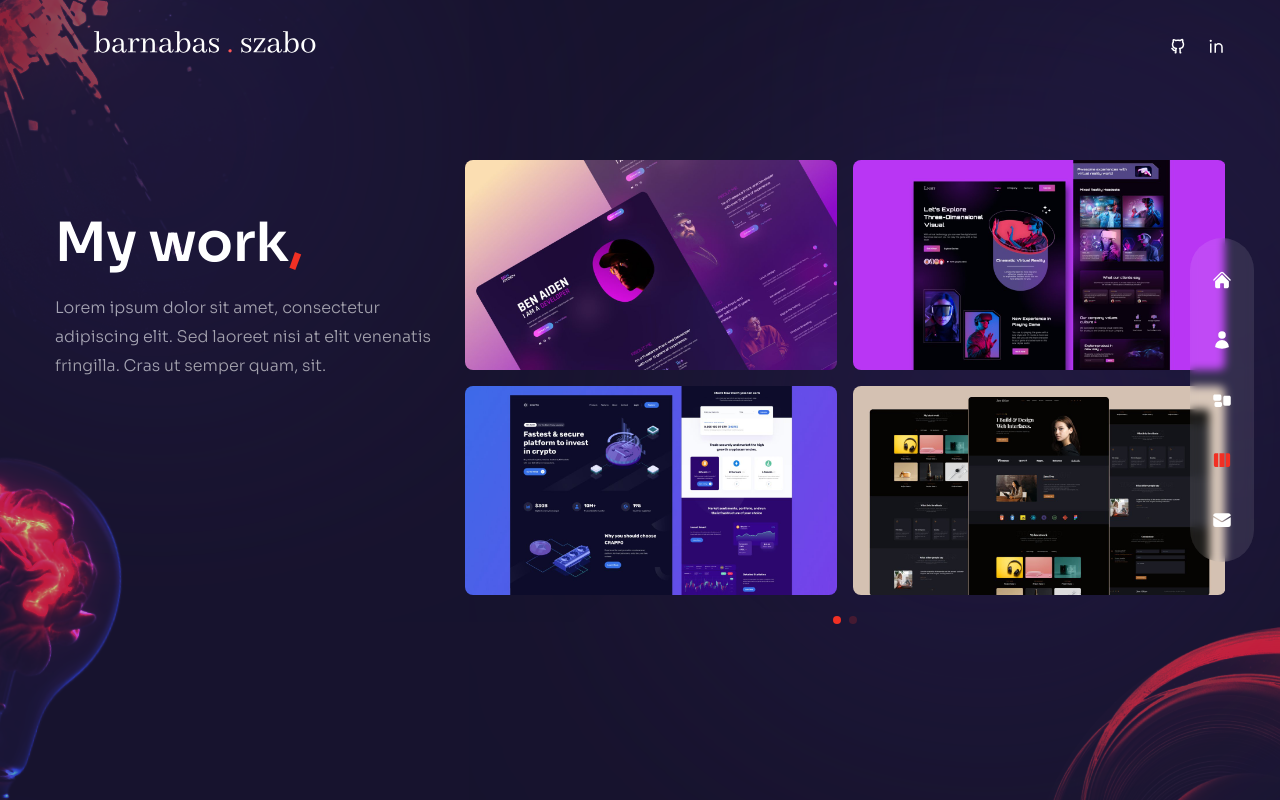
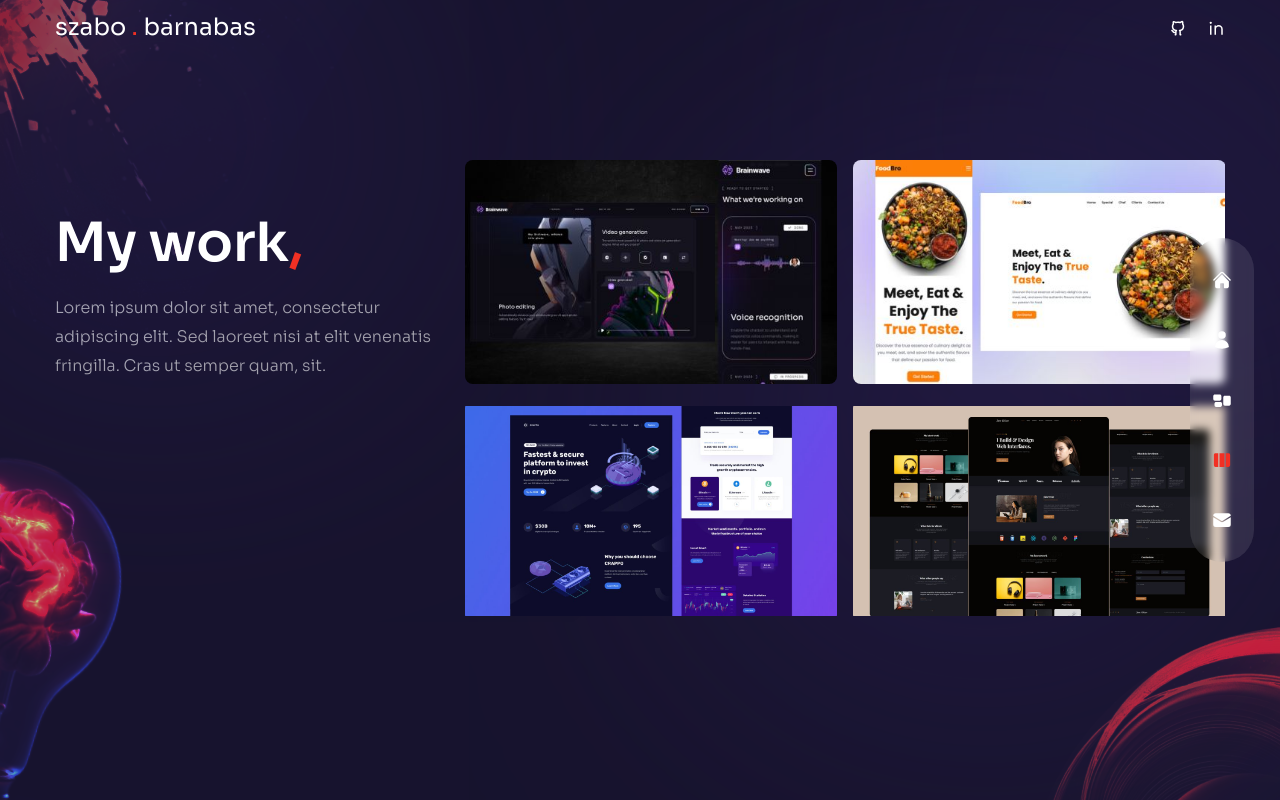
Before and after one commit to szabobarnabas99/portfolio2, a Next.js app: page /work in a window 1280 px wide. Built offline with nearby package versions, Linux system fonts and the light colour scheme.

Commit message:
Add files via upload

```diff
--- a/components/Header.js
+++ b/components/Header.js
@@ -8,14 +8,13 @@ const Header = () => {
             <div className="container mx-auto">
                 <div className="flex flex-col lg:flex-row justify-between items-center gap-y-2 py-2">
                     <Link href={"/"}>
-                        <Image
-                            src={"/brnbs.svg"}
-                            width={300}
-                            height={300}
-                            alt=""
+                        <h1
                             priority={true}
-                            className="text-white"
-                        />
+                            className="text-white text-[1.5rem]"
+                        >
+                            szabo <span className="text-accent">.</span>{" "}
+                            barnabas
+                        </h1>
                     </Link>
                     <Socials />
                 </div>
--- a/components/WorkSlider.js
+++ b/components/WorkSlider.js
@@ -10,46 +10,22 @@ export const workSlider = {
             images: [
                 {
                     title: "title",
-                    path: "/thumb1.jpg",
-                    href: "https://google.com",
+                    path: "/brainwave.jpg",
+                    href: "https://szabo-barnabas.online",
                 },
                 {
                     title: "title",
-                    path: "/thumb2.jpg",
-                    href: "https://google.com",
+                    path: "/foodbro.jpg",
+                    href: "https://szabobarnabas99.github.io/foodbro/",
                 },
                 {
                     title: "title",
                     path: "/thumb3.jpg",
-                    href: "https://google.com",
+                    href: "https://github.com/szabobarnabas99",
                 },
                 {
                     title: "title",
                     path: "/thumb4.jpg",
-                    href: "https://github.com/szabobarnabas99",
-                },
-            ],
-        },
-        {
-            images: [
-                {
-                    title: "title",
-                    path: "/thumb4.jpg",
-                    href: "https://github.com/szabobarnabas99",
-                },
-                {
-                    title: "title",
-                    path: "/thumb1.jpg",
-                    href: "https://github.com/szabobarnabas99",
-                },
-                {
-                    title: "title",
-                    path: "/thumb2.jpg",
-                    href: "https://github.com/szabobarnabas99",
-                },
-                {
-                    title: "title",
-                    path: "/thumb3.jpg",
                     href: "https://github.com/szabobarnabas99",
                 },
             ],
@@ -100,7 +76,7 @@ const WorkSlider = () => {
                                                 />
                                                 <div className="absolute inset-0 bg-gradient-to-l from-transparent via-[#e838cc] to-[#4a22bd] opacity-0 group-hover:opacity-80 transition-all duration-700"></div>
                                                 <div className="absolute bottom-0 translate-y-full group-hover:-translate-y-10 group-hover:xl:-translate-y-20 transition-all duration-300">
-                                                    <div className="flex items-center gap-x-2 ext-[13px] tracking-[0.2em]">
+                                                    <div className="flex items-center gap-x-2 ext-[13px] tracking-[0.2em] max-sm:text-[10px]">
                                                         <div className="delay-100">
                                                             LIVE
                                                         </div>
@@ -108,7 +84,7 @@ const WorkSlider = () => {
                                                             PROJECT
                                                         </div>
                                                         <div className="text-xl translate-y-[500%] group-hover:translate-y-0 transition-all duration-300 delay-200">
-                                                            <BsArrowRight />
+                                                            <BsArrowRight className="max-sm:w-[15px]" />
                                                         </div>
                                                     </div>
                                                 </div>
```
